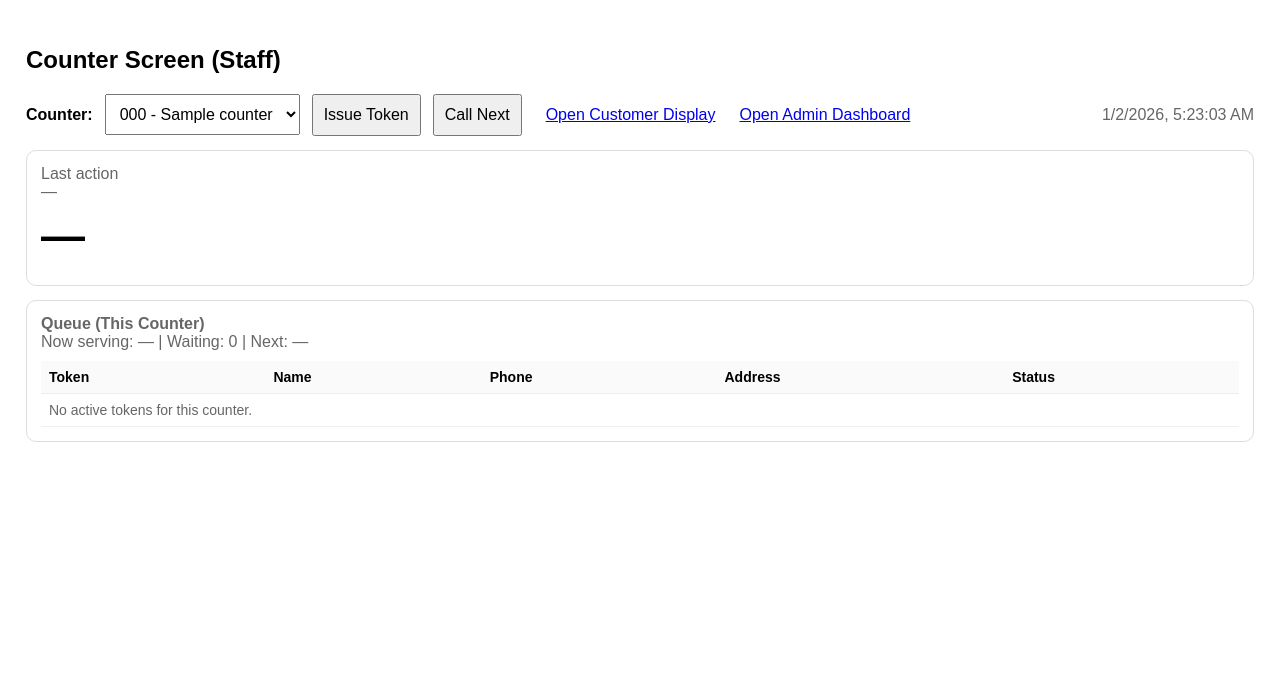
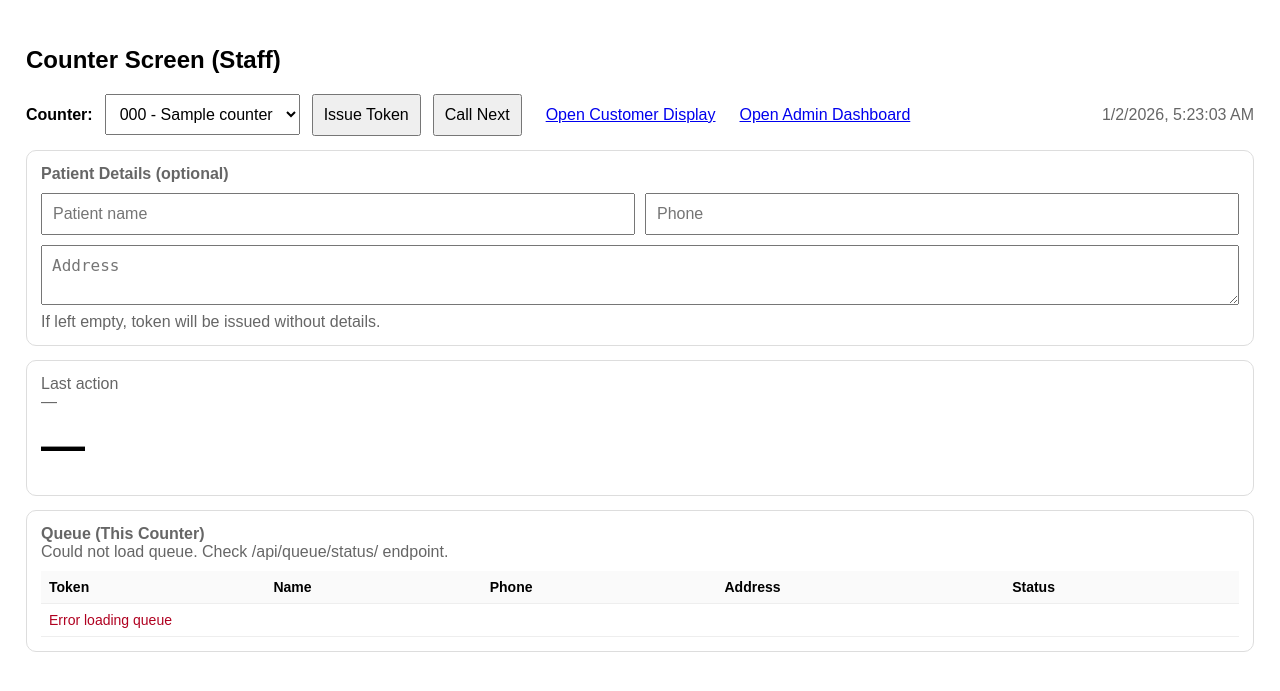
Before and after one commit to rahulgaddipati3-byte/q-manage, a Django app: template backend/core/templates/core/counter.html in a window 1280 px wide. Shown: the top 691 px of the page. Run offline with Django 5.2, Linux system fonts and the light colour scheme; the template is opened without the code that fills it: values that come from a table or form of the project are taken from there, others are empty; tables that the repository leaves empty hold one stand-in row (values such as "Sample post"); data that the repository does not hold is empty; parts of the project's set-up code (start-up, migrations or seed data) failed here and were passed over.

Commit message:
Staff issue token with patient details + show in queue

```diff
--- a/backend/core/templates/core/counter.html
+++ b/backend/core/templates/core/counter.html
@@ -7,7 +7,7 @@
   <style>
     body { font-family: Arial, sans-serif; padding: 18px; }
     .row { display:flex; gap:12px; flex-wrap:wrap; align-items:center; }
-    select, button { font-size: 16px; padding: 10px; }
+    select, button, input, textarea { font-size: 16px; padding: 10px; }
     button { cursor: pointer; }
     .card { margin-top: 14px; padding: 14px; border: 1px solid #ddd; border-radius: 10px; }
     .big { font-size: 44px; font-weight: 700; margin: 10px 0; }
@@ -19,6 +19,9 @@
     th { background:#fafafa; }
     .pill { padding:2px 8px; border-radius:999px; background:#f2f2f2; display:inline-block; }
     .right { margin-left:auto; }
+    .grid { display:grid; grid-template-columns: 1fr 1fr; gap:10px; }
+    .grid textarea { grid-column: 1 / -1; }
+    @media (max-width: 680px){ .grid { grid-template-columns: 1fr; } }
   </style>
 </head>
 <body>
@@ -39,6 +42,19 @@
     <a href="/admin-dashboard/" target="_blank" style="margin-left:12px;">Open Admin Dashboard</a>
 
     <span class="right muted" id="clock">—</span>
+  </div>
+
+  <!-- ✅ NEW: Staff can enter patient details when issuing token -->
+  <div class="card">
+    <div class="muted"><b>Patient Details (optional)</b></div>
+    <div class="grid" style="margin-top:10px;">
+      <input id="p_name" placeholder="Patient name"/>
+      <input id="p_phone" placeholder="Phone"/>
+      <textarea id="p_address" placeholder="Address"></textarea>
+    </div>
+    <div class="muted" style="margin-top:8px;">
+      If left empty, token will be issued without details.
+    </div>
   </div>
 
   <div class="card">
@@ -106,20 +122,38 @@ function esc(s){
   return (s || "").toString().replace(/</g,"&lt;").replace(/>/g,"&gt;");
 }
 
-function pick(obj, keys){
-  for (const k of keys){
-    const v = obj && obj[k];
-    if (v !== undefined && v !== null && String(v).trim() !== "") return v;
-  }
-  return "";
+function getPatientInputs(){
+  return {
+    name: (document.getElementById("p_name").value || "").trim(),
+    phone: (document.getElementById("p_phone").value || "").trim(),
+    address: (document.getElementById("p_address").value || "").trim(),
+  };
+}
+
+function clearPatientInputs(){
+  document.getElementById("p_name").value = "";
+  document.getElementById("p_phone").value = "";
+  document.getElementById("p_address").value = "";
 }
 
 async function issueToken(){
   const code = getCounter();
+  const p = getPatientInputs();
+
   try{
-    const j = await postJson("/api/token/issue/", { counter: code });
+    const j = await postJson("/api/token/issue/", {
+      counter: code,
+      name: p.name,
+      phone: p.phone,
+      address: p.address
+    });
+
     setMsg(`Issued token: ${j.number}`, true);
     document.getElementById("big").textContent = j.number;
+
+    // optional: clear after issue
+    clearPatientInputs();
+
     await loadQueue();
   }catch(e){
     setMsg((e.error || "Issue failed") + (e.status ? ` (HTTP ${e.status})` : ""), false);
@@ -150,28 +184,19 @@ async function loadQueue(){
     msg.textContent =
       `Now serving: ${j.now_serving || "—"} | Waiting: ${j.waiting_count || 0} | Next: ${j.next_token || "—"}`;
 
+    body.innerHTML = rows.map(r => `
+      <tr>
+        <td><b>${esc(r.number)}</b></td>
+        <td>${esc(r.customer_name)}</td>
+        <td>${esc(r.customer_phone)}</td>
+        <td>${esc(r.customer_address)}</td>
+        <td><span class="pill">${esc((r.status || "ACTIVE").toUpperCase())}</span></td>
+      </tr>
+    `).join("");
+
     if (!rows.length){
       body.innerHTML = `<tr><td colspan="5" class="muted">No active tokens for this counter.</td></tr>`;
-      return;
     }
-
-    body.innerHTML = rows.map(r => {
-      const nm = pick(r, ["customer_name","patient_name","name","full_name"]);
-      const ph = pick(r, ["customer_phone","patient_phone","phone","mobile","phone_number","mobile_number"]);
-      const ad = pick(r, ["customer_address","patient_address","address","location","addr"]);
-
-      const st = pick(r, ["status"]) || "ACTIVE";
-
-      return `
-        <tr>
-          <td><b>${esc(r.number)}</b></td>
-          <td>${esc(nm)}</td>
-          <td>${esc(ph)}</td>
-          <td>${esc(ad)}</td>
-          <td><span class="pill">${esc(st.toUpperCase())}</span></td>
-        </tr>
-      `;
-    }).join("");
 
   }catch(e){
     msg.textContent = "Could not load queue. Check /api/queue/status/ endpoint.";
--- a/backend/core/views.py
+++ b/backend/core/views.py
@@ -21,25 +21,59 @@ STATUS_USED = "used"
 STATUS_EXPIRED = "expired"
 
 
-def _first_attr(obj, names, default=""):
-    """
-    Returns the first existing non-null attribute value from obj among `names`.
-    Helps when your Token model has different field names in different versions.
-    """
-    for n in names:
-        if hasattr(obj, n):
-            v = getattr(obj, n)
-            if v is None:
-                continue
-            return v
-    return default
+# -------------------------
+# Helpers
+# -------------------------
+def _read_json(request):
+    try:
+        return json.loads(request.body.decode("utf-8") or "{}")
+    except Exception:
+        return {}
 
 
-def _issue_token_for_today(*, counter) -> Token:
+def _token_field_names(model_cls):
+    names = set()
+    for f in model_cls._meta.get_fields():
+        if getattr(f, "concrete", False):
+            names.add(f.name)
+    return names
+
+
+def _set_first_existing_field(obj, candidates, value):
+    if value is None:
+        return False
+    value = str(value).strip()
+    if value == "":
+        return False
+
+    field_names = _token_field_names(obj.__class__)
+    for name in candidates:
+        if name in field_names:
+            setattr(obj, name, value)
+            return True
+    return False
+
+
+def _get_token_details(token):
     """
-    Staff issue token for today (assigned to counter).
-    Option-2 numbering: single A001.. per day across all counters.
+    Read customer details from whichever fields exist in YOUR Token model.
     """
+    def first_attr(names, default=""):
+        for n in names:
+            if hasattr(token, n):
+                v = getattr(token, n)
+                if v:
+                    return v
+        return default
+
+    return {
+        "customer_name": first_attr(["customer_name", "patient_name", "name", "full_name"], ""),
+        "customer_phone": first_attr(["customer_phone", "patient_phone", "phone", "mobile"], ""),
+        "customer_address": first_attr(["customer_address", "patient_address", "address"], ""),
+    }
+
+
+def _issue_token_for_today(*, counter, name="", phone="", address="") -> Token:
     service_date = timezone.localdate()
     prefix_len = len(TOKEN_PREFIX)
 
@@ -65,6 +99,15 @@ def _issue_token_for_today(*, counter) -> Token:
                     number=number,
                     status=STATUS_ACTIVE,
                 )
+
+                changed = False
+                changed |= _set_first_existing_field(token, ["customer_name", "patient_name", "name", "full_name"], name)
+                changed |= _set_first_existing_field(token, ["customer_phone", "patient_phone", "phone", "mobile"], phone)
+                changed |= _set_first_existing_field(token, ["customer_address", "patient_address", "address"], address)
+
+                if changed:
+                    token.save()
+
                 return token
 
         except IntegrityError:
@@ -75,21 +118,22 @@ def _issue_token_for_today(*, counter) -> Token:
 
 # -------------------------
 # API: issue token
-# POST {"counter":"A1"}
+# POST {"counter":"A1", "name":"", "phone":"", "address":""}
 # -------------------------
 @csrf_exempt
 def issue_token(request):
     if request.method != "POST":
         return JsonResponse({"ok": False, "error": "POST required"}, status=405)
 
-    try:
-        body = json.loads(request.body.decode("utf-8") or "{}")
-    except Exception:
-        body = {}
+    body = _read_json(request)
 
     counter_code = str(body.get("counter", "")).strip()
     if not counter_code:
         return JsonResponse({"ok": False, "error": "counter is required"}, status=400)
+
+    name = str(body.get("name", "") or "").strip()
+    phone = str(body.get("phone", "") or "").strip()
+    address = str(body.get("address", "") or "").strip()
 
     try:
         counter = Counter.objects.get(code=counter_code, is_active=True)
@@ -97,9 +141,11 @@ def issue_token(request):
         return JsonResponse({"ok": False, "error": "Counter not found or inactive"}, status=404)
 
     try:
-        token = _issue_token_for_today(counter=counter)
+        token = _issue_token_for_today(counter=counter, name=name, phone=phone, address=address)
     except IntegrityError:
         return JsonResponse({"ok": False, "error": "Could not issue token. Try again."}, status=409)
+
+    details = _get_token_details(token)
 
     return JsonResponse({
         "ok": True,
@@ -108,6 +154,7 @@ def issue_token(request):
         "token_id": token.id,
         "status": token.status,
         "service_date": str(token.service_date),
+        **details,
     })
 
 
@@ -121,10 +168,7 @@ def next_token(request):
     if request.method != "POST":
         return JsonResponse({"ok": False, "error": "POST required"}, status=405)
 
-    try:
-        body = json.loads(request.body.decode("utf-8") or "{}")
-    except Exception:
-        body = {}
+    body = _read_json(request)
 
     counter_code = str(body.get("counter", "")).strip()
     if not counter_code:
@@ -135,24 +179,21 @@ def next_token(request):
     except Counter.DoesNotExist:
         return JsonResponse({"ok": False, "error": "Counter not found or inactive"}, status=404)
 
-    service_date = timezone.localdate()
-
     with transaction.atomic():
         token = (
             Token.objects.select_for_update()
-            .filter(counter=counter, service_date=service_date, status=STATUS_ACTIVE)
-            .order_by("sequence", "id")
+            .filter(counter=counter, status=STATUS_ACTIVE)
+            .order_by("created_at", "id")
             .first()
         )
 
-        # expire old ones if your model supports is_expired()
         while token and hasattr(token, "is_expired") and token.is_expired():
             token.status = STATUS_EXPIRED
             token.save(update_fields=["status"])
             token = (
                 Token.objects.select_for_update()
-                .filter(counter=counter, service_date=service_date, status=STATUS_ACTIVE)
-                .order_by("sequence", "id")
+                .filter(counter=counter, status=STATUS_ACTIVE)
+                .order_by("created_at", "id")
                 .first()
             )
 
@@ -163,6 +204,8 @@ def next_token(request):
         token.used_at = timezone.now()
         token.save(update_fields=["status", "used_at"])
 
+    details = _get_token_details(token)
+
     return JsonResponse({
         "ok": True,
         "message": "Next token called",
@@ -171,64 +214,14 @@ def next_token(request):
         "token_id": token.id,
         "status": token.status,
         "used_at": token.used_at.isoformat() if token.used_at else None,
-
-        # ✅ always return details using flexible field mapping
-        "customer_name": _first_attr(token, ["customer_name", "patient_name", "name", "full_name"], ""),
-        "customer_phone": _first_attr(token, ["customer_phone", "patient_phone", "phone", "mobile"], ""),
-        "customer_address": _first_attr(token, ["customer_address", "patient_address", "address"], ""),
+        **details,
     })
 
 
 # -------------------------
-# API: consume token by number
-# -------------------------
-@csrf_exempt
-def consume_token(request):
-    if request.method != "POST":
-        return JsonResponse({"ok": False, "error": "POST required"}, status=405)
-
-    try:
-        body = json.loads(request.body.decode("utf-8") or "{}")
-    except Exception:
-        body = {}
-
-    number = str(body.get("number", "")).strip()
-    if not number:
-        return JsonResponse({"ok": False, "error": "number is required"}, status=400)
-
-    with transaction.atomic():
-        token = Token.objects.select_for_update().filter(number=number).first()
-        if not token:
-            return JsonResponse({"ok": False, "error": "Token not found"}, status=404)
-
-        token.status = STATUS_USED
-        token.used_at = timezone.now()
-        token.save(update_fields=["status", "used_at"])
-
-    return JsonResponse({"ok": True, "number": token.number, "status": token.status})
-
-
-# -------------------------
-# API: token status by number
-# -------------------------
-def token_status(request, number):
-    token = Token.objects.filter(number=number).first()
-    if not token:
-        return JsonResponse({"ok": False, "error": "Token not found"}, status=404)
-
-    return JsonResponse({
-        "ok": True,
-        "number": token.number,
-        "status": token.status,
-        "service_date": str(token.service_date),
-        "counter": token.counter.code if token.counter else None,
-    })
-
-
-# -------------------------
-# API: queue status (optionally per counter)
+# API: queue status
 # GET /api/queue/status/?counter=A1
-# returns waiting list with customer info
+# returns waiting list with patient info
 # -------------------------
 @require_GET
 def queue_status(request):
@@ -246,20 +239,19 @@ def queue_status(request):
     else:
         counter = None
 
-    active_qs = base.filter(status=STATUS_ACTIVE).order_by("sequence", "id")
-    waiting_count = active_qs.count()
+    active = base.filter(status=STATUS_ACTIVE).order_by("created_at", "id")
+    waiting_count = active.count()
 
     waiting_list = []
-    for t in active_qs[:50]:
+    for t in active[:50]:
+        d = _get_token_details(t)
         waiting_list.append({
             "token_id": t.id,
             "number": t.number,
-            "created_at": getattr(t, "created_at", None).isoformat() if getattr(t, "created_at", None) else None,
-
-            # ✅ flexible mapping (THIS is what fixes your staff table)
-            "customer_name": _first_attr(t, ["customer_name", "patient_name", "name", "full_name"], ""),
-            "customer_phone": _first_attr(t, ["customer_phone", "patient_phone", "phone", "mobile"], ""),
-            "customer_address": _first_attr(t, ["customer_address", "patient_address", "address"], ""),
+            "created_at": t.created_at.isoformat() if getattr(t, "created_at", None) else None,
+            "customer_name": d["customer_name"],
+            "customer_phone": d["customer_phone"],
+            "customer_address": d["customer_address"],
             "status": t.status,
         })
 
@@ -293,13 +285,16 @@ def admin_dashboard(request):
     waiting_tokens = today.filter(status=STATUS_ACTIVE).count()
 
     avg_wait = None
-    used_qs = today.filter(status=STATUS_USED, used_at__isnull=False, created_at__isnull=False).annotate(
-        wait=ExpressionWrapper(F("used_at") - F("created_at"), output_field=DurationField())
-    )
-    if used_qs.exists():
-        avg = used_qs.aggregate(a=Avg("wait"))["a"]
-        if avg:
-            avg_wait = int(avg.total_seconds() // 60)
+    if total_tokens:
+        used_qs = today.filter(
+            status=STATUS_USED, used_at__isnull=False, created_at__isnull=False
+        ).annotate(
+            wait=ExpressionWrapper(F("used_at") - F("created_at"), output_field=DurationField())
+        )
+        if used_qs.exists():
+            avg = used_qs.aggregate(a=Avg("wait"))["a"]
+            if avg:
+                avg_wait = int(avg.total_seconds() // 60)
 
     counters = Counter.objects.filter(is_active=True).order_by("code")
     per_counter = []
@@ -307,25 +302,12 @@ def admin_dashboard(request):
         issued = today.filter(counter=c).count()
         served = today.filter(counter=c, status=STATUS_USED).count()
         waiting = today.filter(counter=c, status=STATUS_ACTIVE).count()
-        per_counter.append({
-            "code": c.code,
-            "name": c.name,
-            "issued": issued,
-            "served": served,
-            "waiting": waiting,
-        })
+        per_counter.append({"code": c.code, "name": c.name, "issued": issued, "served": served, "waiting": waiting})
 
     unassigned_issued = today.filter(counter__isnull=True).count()
     unassigned_served = today.filter(counter__isnull=True, status=STATUS_USED).count()
     unassigned_waiting = today.filter(counter__isnull=True, status=STATUS_ACTIVE).count()
-
-    per_counter.append({
-        "code": "(unassigned)",
-        "name": "(unassigned)",
-        "issued": unassigned_issued,
-        "served": unassigned_served,
-        "waiting": unassigned_waiting,
-    })
+    per_counter.append({"code": "(unassigned)", "name": "(unassigned)", "issued": unassigned_issued, "served": unassigned_served, "waiting": unassigned_waiting})
 
     return render(request, "core/admin_dashboard.html", {
         "service_date": service_date,
```
